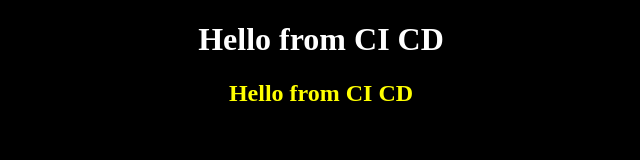
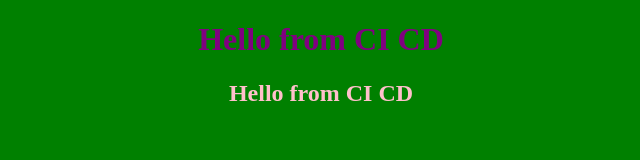
Before and after one commit to tt44-cmd/cd, a plain HTML site: page index.html in a window 1280 px wide. Shown: the whole page, without its empty margins (319-959 px from the left). Drawn offline with Linux system fonts and the light colour scheme.

Commit message:
refactoring

```diff
--- a/index.html
+++ b/index.html
@@ -5,10 +5,10 @@
     <meta name="viewport" content="width=device-width, initial-scale=1.0">
     <title>Jenkins TEST ci/cd</title>
 </head>
-<body bgcolor="black">
+<body bgcolor=green>
     <center>
-        <h1><font color=white>Hello from CI CD</h1> </font> </h1>
-        <h2><font color="yellow"> Hello from CI CD</h2>
+        <h1><font color=purple>Hello from CI CD</h1> </font> </h1>
+        <h2><font color=pink> Hello from CI CD</font></h2>
     </center>
 
 </body>
```
